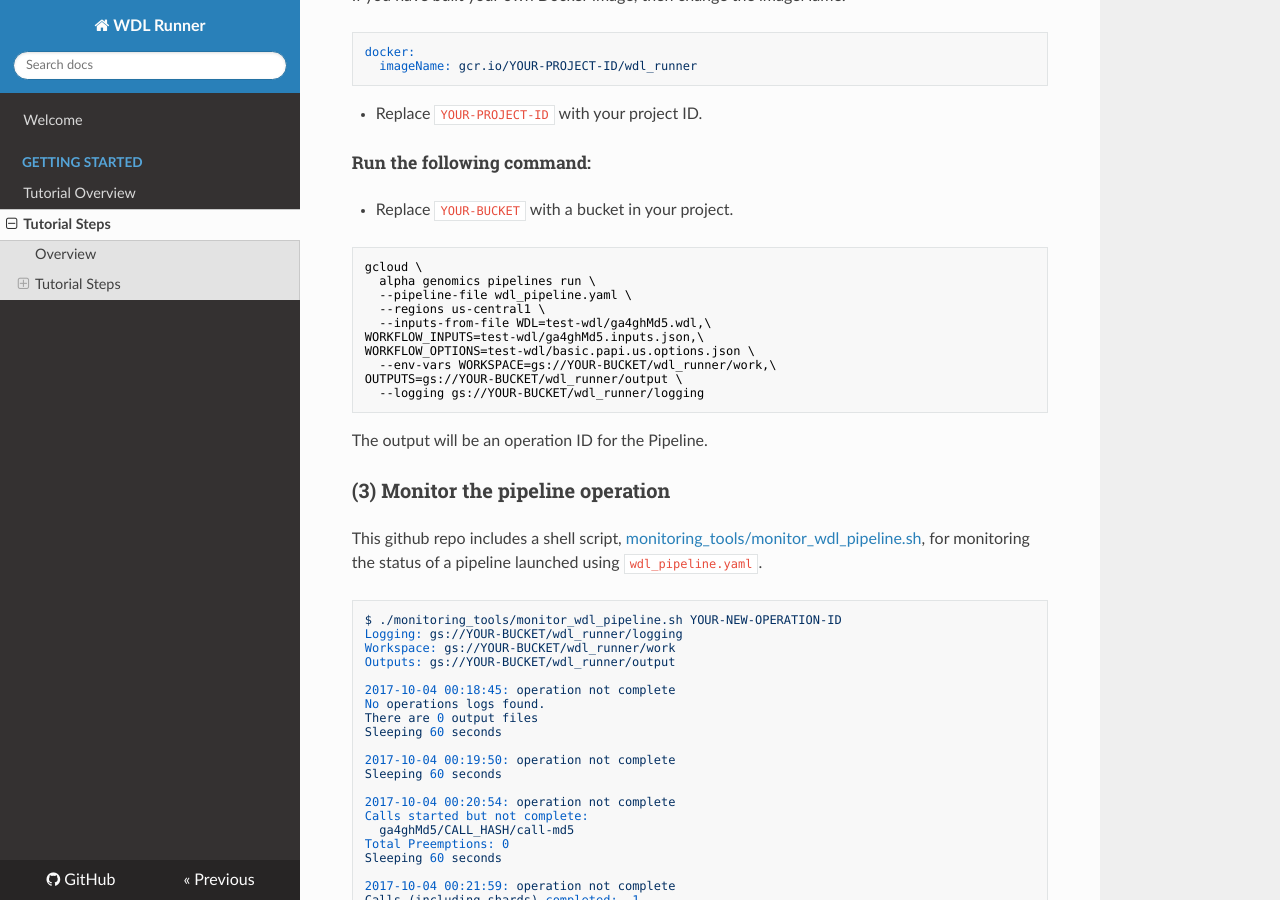
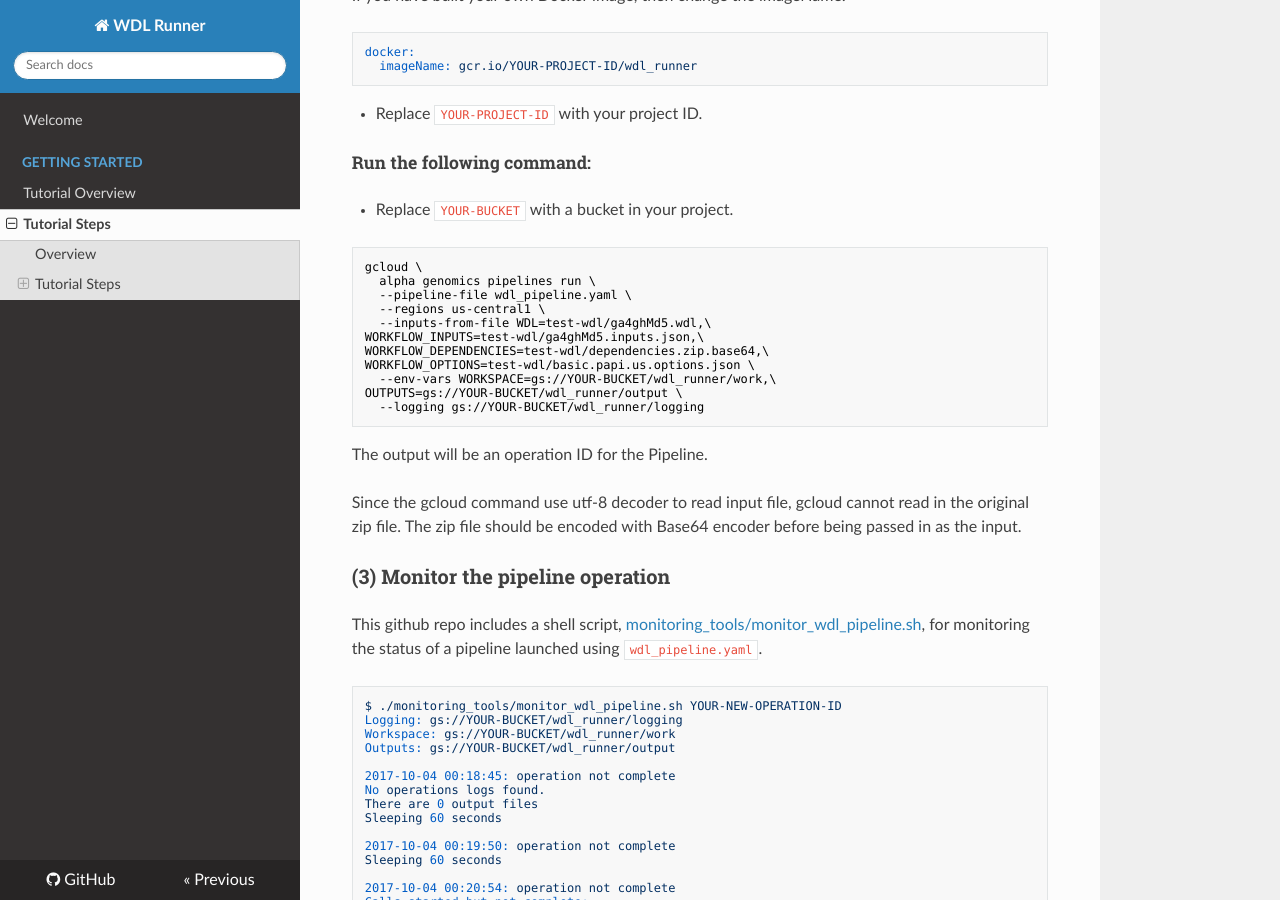
Before and after one commit to broadinstitute/wdl-runner, an MkDocs documentation site: the page built from docs/GettingStarted/TutorialSteps.md, in a window 1280 px wide and 900 px high, scrolled down 1479 px. Built offline with MkDocs 1.6.1, drawn with Linux system fonts in a browser that asks for light colours; nearby versions of some CDN libraries; old or Windows-style settings are respelled for this version of MkDocs.

Commit message:
Update TutorialSteps.md

````diff
--- a/docs/GettingStarted/TutorialSteps.md
+++ b/docs/GettingStarted/TutorialSteps.md
@@ -82,6 +82,7 @@ gcloud \
   --regions us-central1 \
   --inputs-from-file WDL=test-wdl/ga4ghMd5.wdl,\
 WORKFLOW_INPUTS=test-wdl/ga4ghMd5.inputs.json,\
+WORKFLOW_DEPENDENCIES=test-wdl/dependencies.zip.base64,\
 WORKFLOW_OPTIONS=test-wdl/basic.papi.us.options.json \
   --env-vars WORKSPACE=gs://YOUR-BUCKET/wdl_runner/work,\
 OUTPUTS=gs://YOUR-BUCKET/wdl_runner/output \
@@ -89,6 +90,8 @@ OUTPUTS=gs://YOUR-BUCKET/wdl_runner/output \
 ```
 
 The output will be an operation ID for the Pipeline.
+
+Since the gcloud command use utf-8 decoder to read input file, gcloud cannot read in the original zip file. The zip file should be encoded with Base64 encoder before being passed in as the input.
 
 ### (3) Monitor the pipeline operation
 
````
